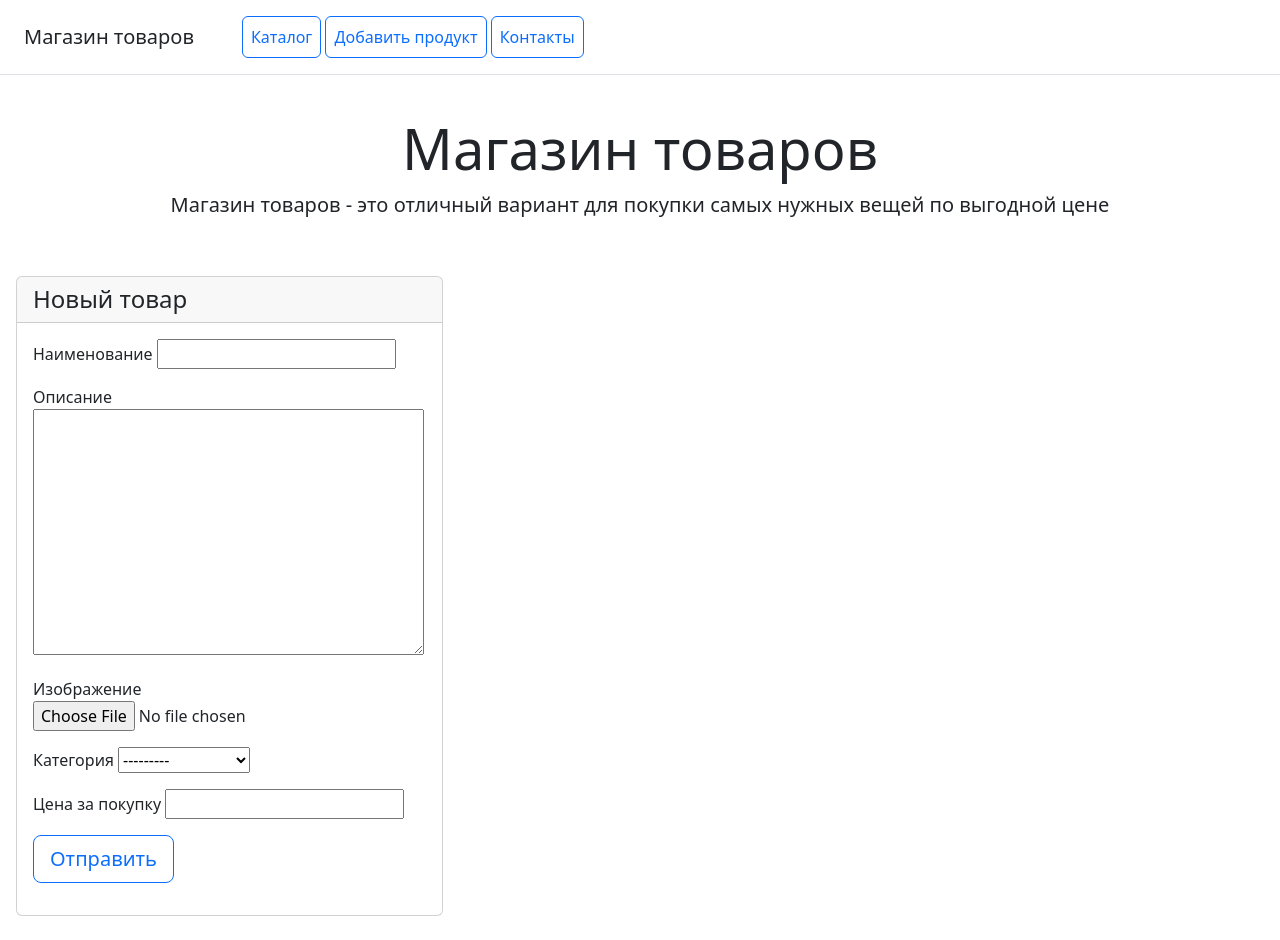
After one commit to Alex26112022/mailing_management_service, a Django app: page /add_product/ in a window 1280 px wide. The commit adds this page. Run offline with Django 5.2, Linux system fonts and the light colour scheme; data comes from the database, SQL or seed files in the repository; some libraries are stand-ins or nearby versions.

Commit message:
add form with model

```diff
--- /dev/null
+++ b/catalog/forms.py
@@ -0,0 +1,9 @@
+from django.forms import ModelForm
+
+from .models import Product
+
+
+class ProductForm(ModelForm):
+    class Meta:
+        model = Product
+        fields = ('title', 'description', 'image', 'category', 'price')
--- /dev/null
+++ b/catalog/templates/catalog/add_product.html
@@ -0,0 +1,25 @@
+{% extends 'catalog/base.html' %}
+{% block content %}
+<div class="col-mg-6 col-md-4 col-sm-12 m-3">
+    <div class="card mb-4 box-shadow">
+        <div class="card-header">
+            <h4 class="my-0 font-weight-normal">Новый товар</h4>
+        </div>
+        <div class="card-body">
+            <form method="post" action="" class="form-floating" enctype="multipart/form-data">
+                {% csrf_token %}
+                <div class="mb-3">
+                    {% for f in form %}
+                    <p>
+                        <label for="{{ f.id_for_label }}">{{ f.label }}</label>
+                        {{ f }}
+                    </p>
+                    {% endfor %}
+                <button type="submit"
+                        class="btn btn-lg btn-block btn-outline-primary">Отправить</button>
+                </div>
+            </form>
+        </div>
+    </div>
+</div>
+{% endblock %}
--- a/catalog/templates/catalog/includes/inc_menu.html
+++ b/catalog/templates/catalog/includes/inc_menu.html
@@ -2,6 +2,8 @@
     <h5 class="my-0 mr-md-auto font-weight-normal">Магазин товаров</h5>
     <nav class="ms-5">
         <a class="p-2 btn btn-outline-primary" href="/">Каталог</a>
+        <a class="p-2 btn btn-outline-primary" href="/add_product/">Добавить
+            продукт</a>
         <a class="p-2 btn btn-outline-primary" href="/contacts/">Контакты</a>
     </nav>
 </div>
--- a/catalog/urls.py
+++ b/catalog/urls.py
@@ -1,12 +1,13 @@
 from django.urls import path
 
 from catalog.apps import CatalogConfig
-from catalog.views import index, contacts, get_product
+from catalog.views import index, contacts, get_product, ProductCreateView
 
 app_name = CatalogConfig.name
 
 urlpatterns = [
     path('', index, name='index'),
     path('contacts/', contacts, name='contacts'),
-    path('product/<int:pk>/', get_product, name='get_product')
+    path('product/<int:pk>/', get_product, name='get_product'),
+    path('add_product/', ProductCreateView.as_view(), name='add_product')
 ]
--- a/catalog/views.py
+++ b/catalog/views.py
@@ -1,5 +1,7 @@
 from django.shortcuts import render, get_object_or_404
+from django.views.generic.edit import CreateView
 from .models import Category, Product, Contacts
+from .forms import ProductForm
 
 from catalog.write_csv import write_csv
 
@@ -33,3 +35,14 @@ def get_product(request, pk):
     product = get_object_or_404(Product, pk=pk)
     context = {'product': product}
     return render(request, 'catalog/product.html', context)
+
+
+class ProductCreateView(CreateView):
+    template_name = 'catalog/add_product.html'
+    form_class = ProductForm
+    success_url = '/'
+
+    def get_context_data(self, **kwargs):
+        context = super().get_context_data(**kwargs)
+        context['products'] = Product.objects.all()
+        return context
```
